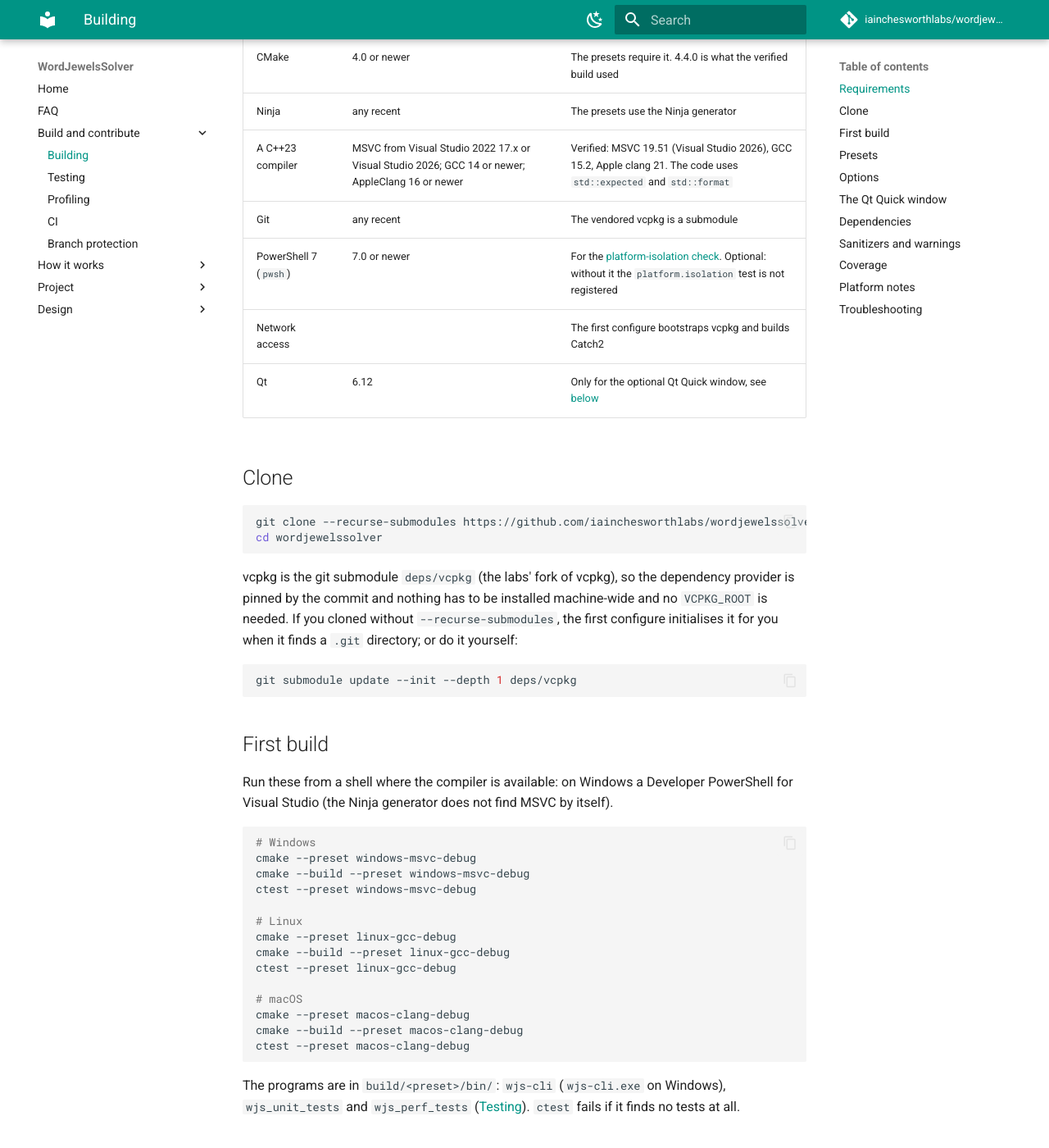
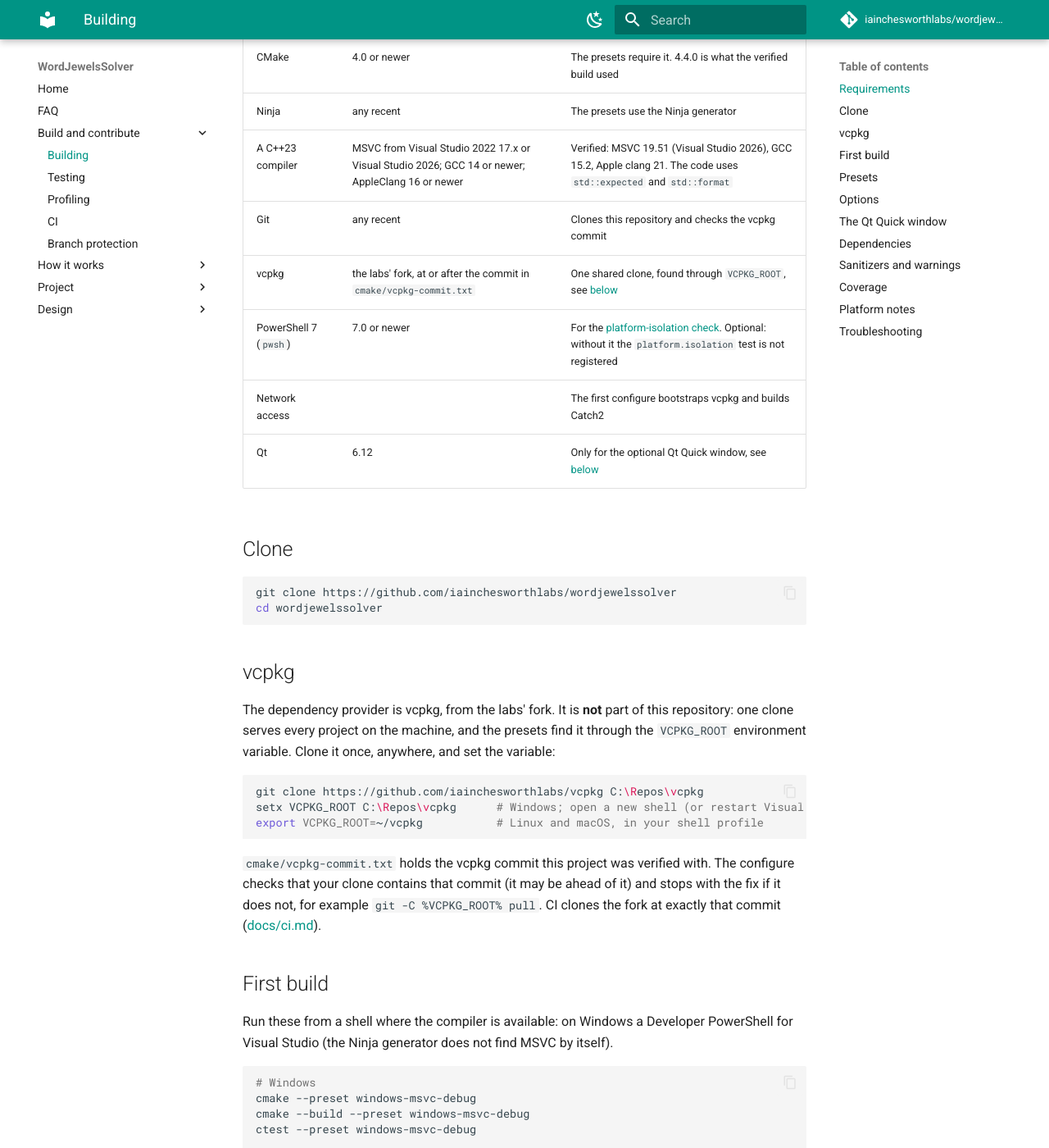
Before and after one commit to iainchesworthlabs/snapandspell, an MkDocs documentation site: the page built from docs/building.md, in a window 1280 px wide and 1400 px high, scrolled down 413 px. Shown: the whole window at 82% size. Built offline with MkDocs 1.6.1 and Material for MkDocs 9.7.7, drawn with Linux system fonts in a browser that asks for light colours; comment, search, counter and statistics services are not loaded; some of the changed text lies outside the part shown.

Commit message:
Use a shared vcpkg clone found through VCPKG_ROOT instead of a submodule
vcpkg was the deps/vcpkg submodule, so every project carried its own copy
and an interrupted submodule checkout left the repository unbuildable. The
presets now read $env{VCPKG_ROOT}, so one clone serves every project.

cmake/vcpkg-commit.txt keeps the pinned vcpkg commit. The configure checks
that the clone contains it (at or ahead) and stops with the fix if not.

CI no longer gets vcpkg from the checkout: the new vcpkg-setup composite
action clones the fork at the pinned commit and exports VCPKG_ROOT, and the
build, coverage and CodeQL jobs use it. Dependabot's gitsubmodule entry is
removed; the pin file is bumped by hand with the baseline. The docs are
updated to match.

````diff
--- a/CMakePresets.json
+++ b/CMakePresets.json
@@ -11,7 +11,7 @@
       "hidden": true,
       "generator": "Ninja",
       "binaryDir": "${sourceDir}/build/${presetName}",
-      "toolchainFile": "${sourceDir}/deps/vcpkg/scripts/buildsystems/vcpkg.cmake",
+      "toolchainFile": "$env{VCPKG_ROOT}/scripts/buildsystems/vcpkg.cmake",
       "cacheVariables": {
         "CMAKE_EXPORT_COMPILE_COMMANDS": "ON"
       }
--- a/docs/building.md
+++ b/docs/building.md
@@ -15,7 +15,8 @@
 | CMake | 4.0 or newer | The presets require it. 4.4.0 is what the verified build used |
 | Ninja | any recent | The presets use the Ninja generator |
 | A C++23 compiler | MSVC from Visual Studio 2022 17.x or Visual Studio 2026; GCC 14 or newer; AppleClang 16 or newer | Verified: MSVC 19.51 (Visual Studio 2026), GCC 15.2, Apple clang 21. The code uses `std::expected` and `std::format` |
-| Git | any recent | The vendored vcpkg is a submodule |
+| Git | any recent | Clones this repository and checks the vcpkg commit |
+| vcpkg | the labs' fork, at or after the commit in `cmake/vcpkg-commit.txt` | One shared clone, found through `VCPKG_ROOT`, see [below](#vcpkg) |
 | PowerShell 7 (`pwsh`) | 7.0 or newer | For the [platform-isolation check](platform-isolation.md#enforcement). Optional: without it the `platform.isolation` test is not registered |
 | Network access | | The first configure bootstraps vcpkg and builds Catch2 |
 | Qt | 6.12 | Only for the optional Qt Quick window, see [below](#the-qt-quick-window) |
@@ -23,19 +24,28 @@
 ## Clone
 
 ```sh
-git clone --recurse-submodules https://github.com/iainchesworthlabs/wordjewelssolver
+git clone https://github.com/iainchesworthlabs/wordjewelssolver
 cd wordjewelssolver
 ```
 
-vcpkg is the git submodule `deps/vcpkg` (the labs' fork of vcpkg), so the
-dependency provider is pinned by the commit and nothing has to be installed
-machine-wide and no `VCPKG_ROOT` is needed. If you cloned without
-`--recurse-submodules`, the first configure initialises it for you when it finds
-a `.git` directory; or do it yourself:
+## vcpkg
+
+The dependency provider is vcpkg, from the labs' fork. It is **not** part of
+this repository: one clone serves every project on the machine, and the
+presets find it through the `VCPKG_ROOT` environment variable. Clone it once,
+anywhere, and set the variable:
 
 ```sh
-git submodule update --init --depth 1 deps/vcpkg
+git clone https://github.com/iainchesworthlabs/vcpkg C:\Repos\vcpkg
+setx VCPKG_ROOT C:\Repos\vcpkg      # Windows; open a new shell (or restart Visual Studio) after
+export VCPKG_ROOT=~/vcpkg           # Linux and macOS, in your shell profile
 ```
+
+`cmake/vcpkg-commit.txt` holds the vcpkg commit this project was verified with.
+The configure checks that your clone contains that commit (it may be ahead of
+it) and stops with the fix if it does not, for example `git -C %VCPKG_ROOT%
+pull`. CI clones the fork at exactly that commit
+([docs/ci.md](ci.md#the-vcpkg-binary-cache)).
 
 ## First build
 
@@ -161,7 +171,7 @@
 ## Dependencies
 
 The vcpkg manifest (`vcpkg.json`) is pinned to a `builtin-baseline`, and the
-presets point `CMAKE_TOOLCHAIN_FILE` at the submodule's vcpkg toolchain, so
+presets point `CMAKE_TOOLCHAIN_FILE` at the vcpkg toolchain under `VCPKG_ROOT`, so
 dependencies are resolved at configure time. Today it has no runtime
 dependencies, and one optional feature:
 
@@ -219,9 +229,13 @@
 
 ## Troubleshooting
 
-- **"Vendored vcpkg not found at deps/vcpkg"**: the submodule is not checked
-  out and the configure could not initialise it (no `.git`, or no `git` on the
-  path). Run `git submodule update --init --depth 1 deps/vcpkg`.
+- **"Could not find toolchain file: /scripts/buildsystems/vcpkg.cmake"** or
+  **"The vcpkg toolchain file was not found"**: `VCPKG_ROOT` is not set in the
+  shell (or Visual Studio) that ran the configure, or does not point at a vcpkg
+  clone. See [vcpkg](#vcpkg); a program started before `setx` needs restarting.
+- **"does not contain the pinned commit"**: your vcpkg clone is older than
+  `cmake/vcpkg-commit.txt`. `git -C "$VCPKG_ROOT" pull` (or `fetch origin` if it
+  says the commit is missing from the history).
 - **`wjs-cli: ...dictionaries/en.txt: the dictionary file could not be opened`**:
   there is no `dictionaries/en.txt` beside the executable. A build copies it
   there from `data/dictionaries/en.txt`; if you moved the executable, move the
````
Also changed, not shown: CHANGELOG.md (+2 -1 lines), CMakeLists.txt (+44 -25 lines), CONTRIBUTING.md (+2 -1 lines), README.md (+2 -2 lines), docs/ci.md (+12 -9 lines), docs/licensing.md (+1 -1 lines), docs/product-requirements.md (+1 -1 lines), .gitmodules (deleted), 5 other files.
